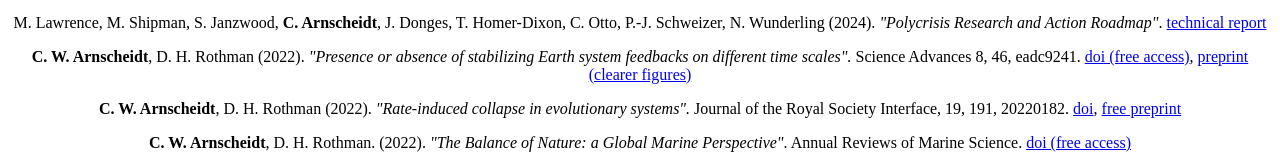
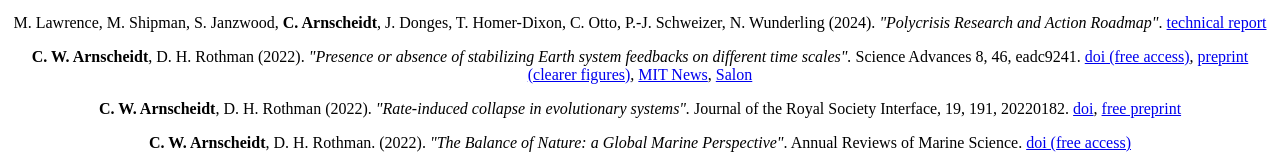
Before and after one commit to arnscheidt/arnscheidt.github.io, a plain HTML site: page index.html in a window 1280 px wide. Shown: the part 742-898 px from the top of the page. Drawn offline with Linux system fonts and the light colour scheme.

Commit message:
extra links

```diff
--- a/index.html
+++ b/index.html
@@ -40,7 +40,7 @@ h2 {text-align: center;}
  <a href="https://cascadeinstitute.org/technical-paper/polycrisisroadmap/">technical report</a> </p>
 
 <p> <b> C. W. Arnscheidt</b>, D. H. Rothman (2022). <i>"Presence or absence of stabilizing Earth system feedbacks on different time scales".</i> Science Advances 8, 46, eadc9241.
- <a href="https://doi.org/10.1126/sciadv.adc9241">doi (free access)</a>, <a href="arnscheidt22_stab_preprint.pdf"> preprint (clearer figures)</a> </p>
+ <a href="https://doi.org/10.1126/sciadv.adc9241">doi (free access)</a>, <a href="arnscheidt22_stab_preprint.pdf"> preprint (clearer figures)</a>, <a href="https://news.mit.edu/2022/earth-stabilizing-temperature-1116"> MIT News</a>, <a href="https://www.salon.com/2022/11/21/is-earth-a-self-regulating-organism-new-study-suggests-our-planet-has-a-built-in-climate-control/"> Salon</a> </p>
 
 <p> <b> C. W. Arnscheidt</b>, D. H. Rothman (2022). <i> "Rate-induced collapse in evolutionary systems".</i>  Journal of the Royal Society Interface, 19, 191, 20220182. <a href="https://doi.org/10.1098/rsif.2022.0182">doi</a>, <a href="arnscheidt22_rev_preprint.pdf">free preprint</a> </p>
 
```
